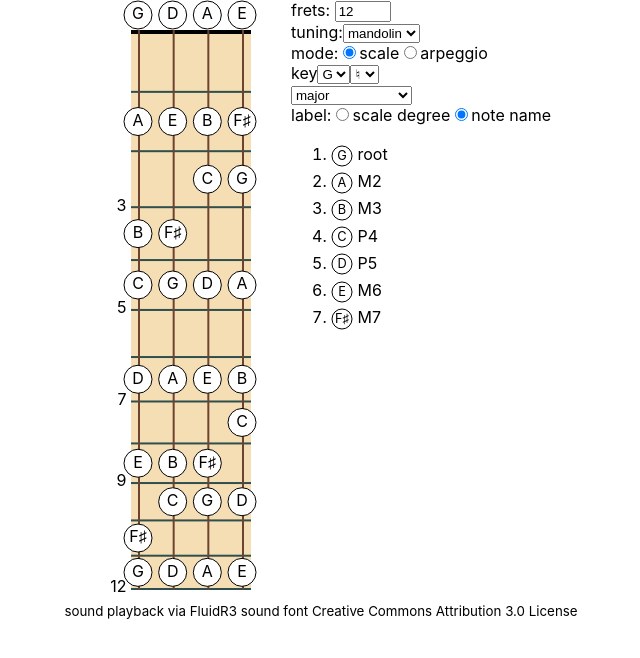
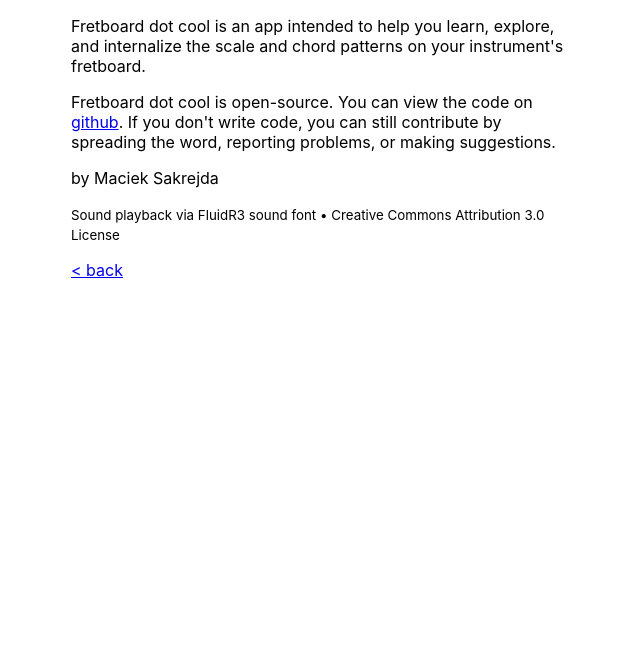
Before and after one commit to msakrejda/fretboard.cool, a React (Create React App) app: page /about in a window 1280 px wide. Shown: the top 658 px of the page, without its empty margins (319-959 px from the left). Built offline with nearby package versions, Linux system fonts and the light colour scheme.

Commit message:
Add about page

```diff
--- a/package.json
+++ b/package.json
@@ -10,8 +10,10 @@
     "@types/node": "^12.0.0",
     "@types/react": "^16.9.0",
     "@types/react-dom": "^16.9.0",
+    "@types/react-router-dom": "^5.1.3",
     "react": "^16.12.0",
     "react-dom": "^16.12.0",
+    "react-router-dom": "^5.1.2",
     "react-scripts": "3.3.0",
     "soundfont-player": "^0.12.0",
     "typescript": "~3.7.2"
--- /dev/null
+++ b/src/components/About.tsx
@@ -0,0 +1,27 @@
+import React from 'react'
+import { Link } from 'react-router-dom'
+
+export const About: React.FC = () => {
+  return (
+    <div>
+      <p>
+        Fretboard dot cool is an app intended to help you learn, explore, and
+        internalize the scale and chord patterns on your instrument's fretboard.
+      </p>
+      <p>
+        Fretboard dot cool is open-source. You can view the code on <a href="https://github.com/uhoh-itsmaciek/fretboard.cool" rel="nofollow">github</a>.
+        If you don't write code, you can still contribute by spreading the word,
+        reporting problems, or making suggestions.
+      </p>
+      <p>
+        by Maciek Sakrejda
+      </p>
+      <small>
+        Sound playback via FluidR3 sound font • Creative Commons Attribution 3.0 License
+      </small>
+      <p>
+        <Link to='/'>&lt; back</Link>
+      </p>
+    </div>
+  )
+}
--- a/src/components/App.css
+++ b/src/components/App.css
@@ -1,7 +1,11 @@
+.Content {
+  max-width: 500px;
+  justify-content: center;
+  margin: auto;
+}
+
 .Main {
   display: flex;
-  justify-content: center;
-  margin: auto;
 }
 
 .Footer {
--- a/src/components/App.tsx
+++ b/src/components/App.tsx
@@ -1,4 +1,6 @@
 import React, { useState, useEffect } from 'react';
+
+import { BrowserRouter as Router, Route, Switch } from 'react-router-dom'
 
 import Soundfont from 'soundfont-player';
 
@@ -12,6 +14,9 @@
 
 import interval, { add, getNotesInRange, PitchClassSequence } from '../theory/interval';
 import { FretboardChart, Marker, FretMarker } from './FretboardChart';
+
+import { About } from './About';
+import { Footer } from './Footer';
 
 import './App.css';
 import { Translate } from '../svg/Translate';
@@ -120,6 +125,13 @@
   })
 
   return (
+    <div className="Content">
+      <Router>
+        <Switch>
+          <Route path='/about'>
+            <About />
+          </Route>
+          <Route path='*'>
             <div>
               <div className="Main">
                 <FretboardChart markers={markers} onMarkerClick={handleMarkerClick} tuning={tuning} fretCount={fretCount} width={200} height={600} />
@@ -134,9 +146,11 @@
                   <NoteList notes={selected} onClick={tempSetLastPc} />
                 </div>
               </div>
-      <div className="Footer">
-        <small>sound playback via FluidR3 sound font Creative Commons Attribution 3.0 License</small>
+              <Footer />
             </div>
+          </Route>
+        </Switch>
+      </Router>
     </div>
   );
 }
--- /dev/null
+++ b/src/components/Footer.tsx
@@ -0,0 +1,10 @@
+import React from 'react'
+import { Link } from 'react-router-dom'
+
+export const Footer: React.FC = () => {
+  return (
+    <div className="Footer">
+      <Link to='/about'>about</Link>
+    </div>
+  )
+}
```
Also changed, not shown: 2 other files (tests, documents, lock files or other folders). Lines whose indentation alone changed are shown as unchanged.
